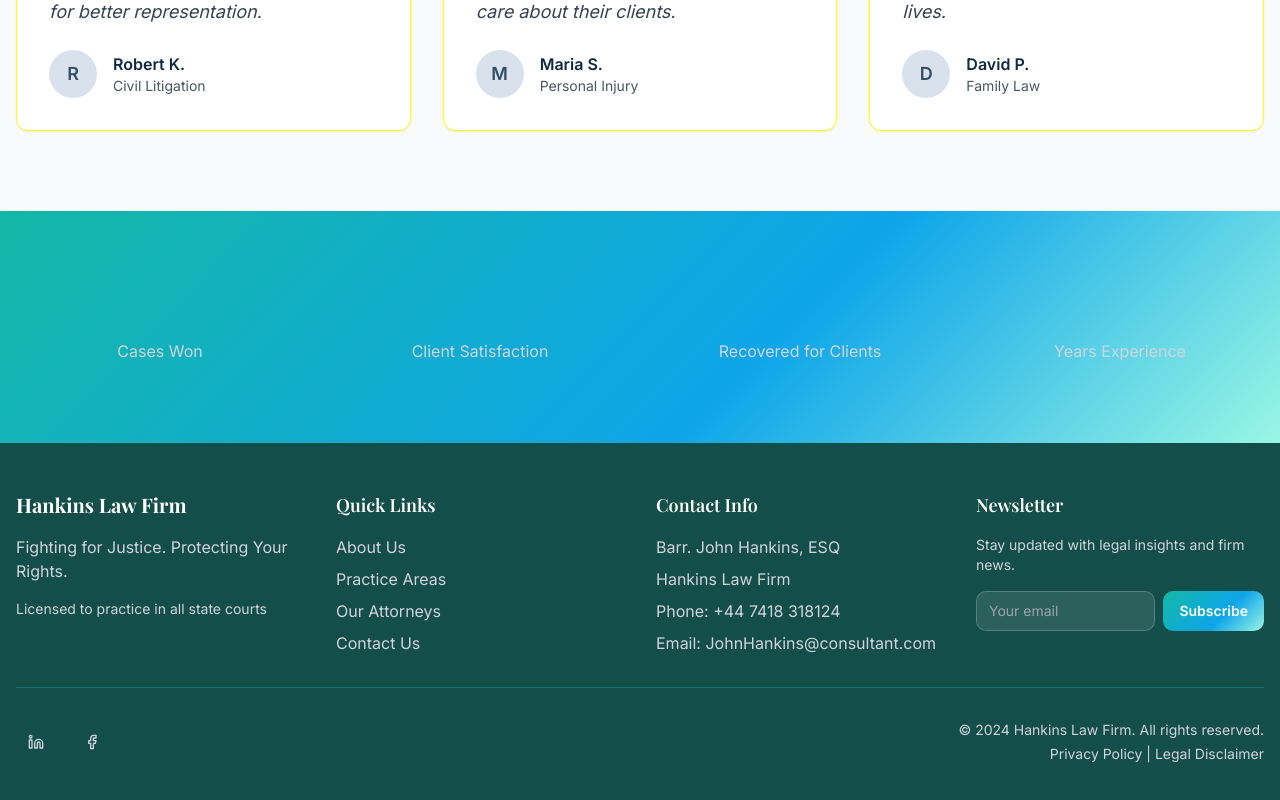
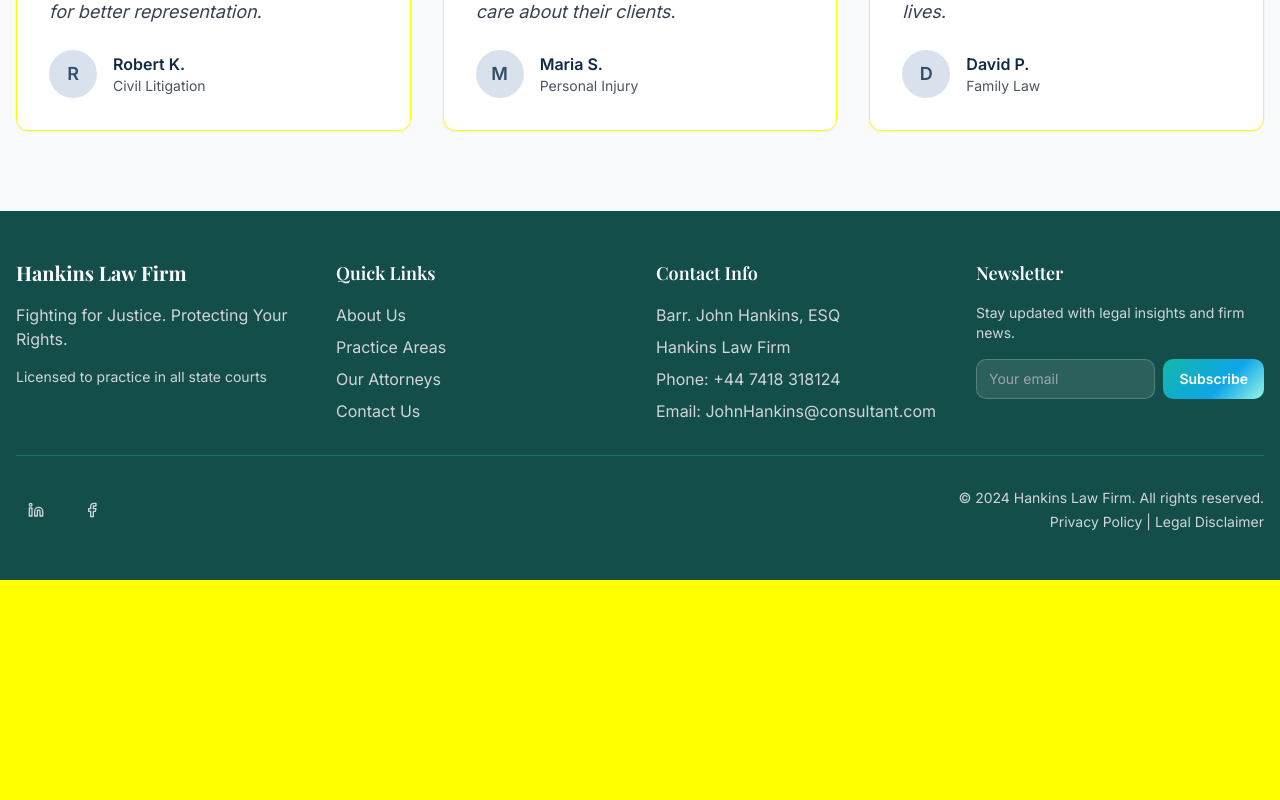
Before and after one commit to AwakenToRichnessAJIBOLA/hankins-law-firm, a React (Vite) app: page /hankins-law-firm/testimonials in a window 1280 px wide. Shown: the part 1256-2056 px from the top of the page. After the commit the page ends 1836 px from the top, so only its background shows below. Built offline with nearby package versions, Linux system fonts and the light colour scheme.

Commit message:
Remove statistics section
Removes the statistics section from the Testimonials page.

```diff
--- a/src/pages/Testimonials.tsx
+++ b/src/pages/Testimonials.tsx
@@ -1,6 +1,5 @@
 import Layout from "@/components/Layout";
 import { Card, CardContent } from "@/components/ui/card";
-import { AspectRatio } from "@/components/ui/aspect-ratio";
 
 const testimonials = [
   {
@@ -81,38 +80,6 @@ const Testimonials = () => {
             </div>
           </div>
         </section>
-
-        {/* Statistics */}
-        <section className="py-20 premium-gradient text-white">
-          <div className="container mx-auto px-4">
-            <div className="grid grid-cols-1 md:grid-cols-4 gap-8 text-center">
-              <div>
-                <div className="text-4xl font-bold gold-gradient bg-clip-text text-transparent mb-2">
-                  500+
-                </div>
-                <p className="text-gray-300">Cases Won</p>
-              </div>
-              <div>
-                <div className="text-4xl font-bold gold-gradient bg-clip-text text-transparent mb-2">
-                  98%
-                </div>
-                <p className="text-gray-300">Client Satisfaction</p>
-              </div>
-              <div>
-                <div className="text-4xl font-bold gold-gradient bg-clip-text text-transparent mb-2">
-                  $50M+
-                </div>
-                <p className="text-gray-300">Recovered for Clients</p>
-              </div>
-              <div>
-                <div className="text-4xl font-bold gold-gradient bg-clip-text text-transparent mb-2">
-                  20+
-                </div>
-                <p className="text-gray-300">Years Experience</p>
-              </div>
-            </div>
-          </div>
-        </section>
       </div>
     </Layout>
   );
```
